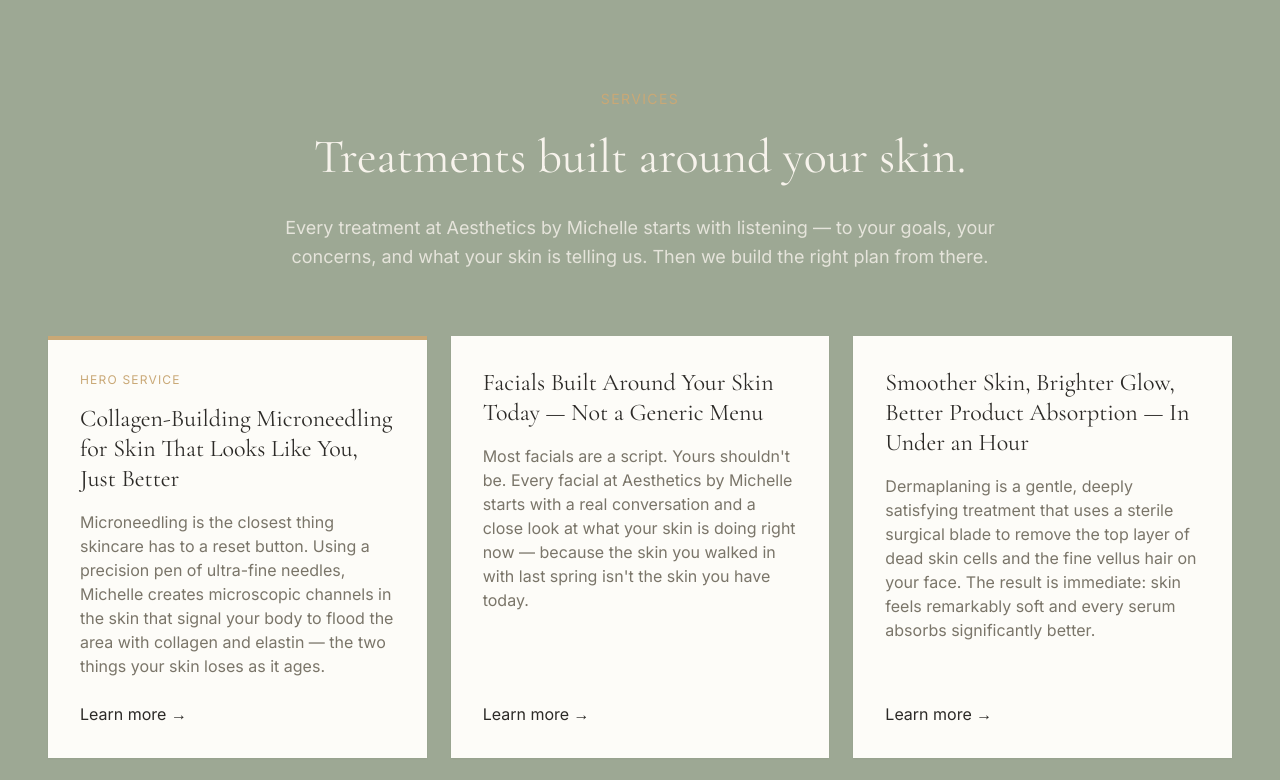
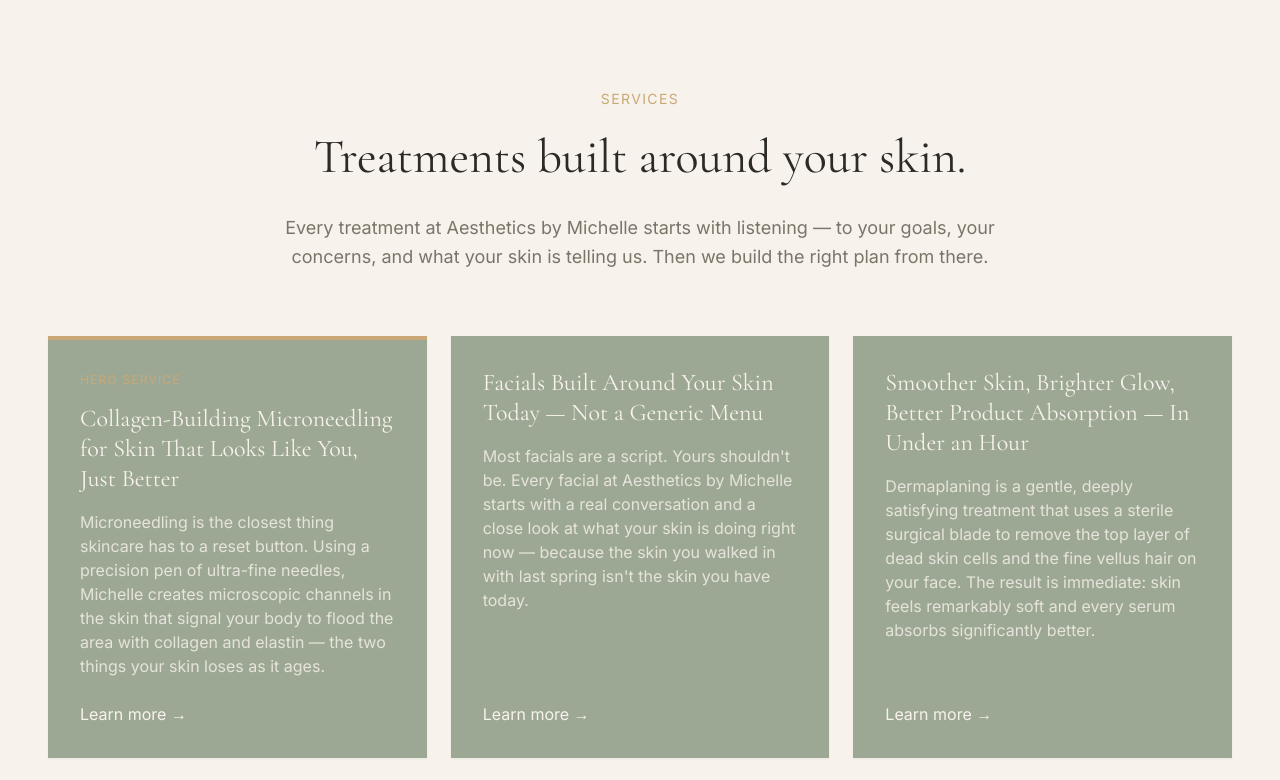
Before and after one commit to Unchainedmindprompts/Aesthetics-by-Michelle, a Next.js app: page / in a window 1280 px wide. Shown: the part 1440-2220 px from the top of the page. Built offline with nearby package versions, Linux system fonts and the light colour scheme.

Commit message:
Invert services panel: sage cards on cream background
Section background returns to cream. Cards switch to sage with
cream titles, cream/80 body, and gold hover on Learn more.

```diff
--- a/app/page.tsx
+++ b/app/page.tsx
@@ -112,16 +112,16 @@ export default function HomePage() {
       </section>
 
       {/* SECTION 3: SERVICES OVERVIEW */}
-      <section id="services" className="bg-sage py-20 md:py-28">
+      <section id="services" className="bg-cream py-20 md:py-28">
         <div className="mx-auto max-w-7xl px-6 md:px-12">
           <div className="mx-auto mb-16 max-w-3xl text-center">
             <p className="font-sans text-sm uppercase tracking-widest text-gold">
               Services
             </p>
-            <h2 className="mt-6 font-serif text-4xl text-cream md:text-5xl">
+            <h2 className="mt-6 font-serif text-4xl text-charcoal md:text-5xl">
               Treatments built around your skin.
             </h2>
-            <p className="mt-8 font-sans text-lg leading-relaxed text-cream/80">
+            <p className="mt-8 font-sans text-lg leading-relaxed text-warmGray">
               Every treatment at Aesthetics by Michelle starts with listening —
               to your goals, your concerns, and what your skin is telling us.
               Then we build the right plan from there.
@@ -129,15 +129,15 @@ export default function HomePage() {
           </div>
 
           <div className="grid grid-cols-1 gap-6 md:grid-cols-2 lg:grid-cols-3">
-            <article className="flex flex-col border-t-4 border-gold bg-softWhite p-8 shadow-sm transition-all duration-300 hover:shadow-md">
+            <article className="flex flex-col border-t-4 border-gold bg-sage p-8 shadow-sm transition-all duration-300 hover:shadow-md">
               <p className="font-sans text-xs uppercase tracking-widest text-gold">
                 Hero Service
               </p>
-              <h3 className="mt-4 font-serif text-2xl leading-tight text-charcoal">
+              <h3 className="mt-4 font-serif text-2xl leading-tight text-cream">
                 Collagen-Building Microneedling for Skin That Looks Like You,
                 Just Better
               </h3>
-              <p className="mt-4 font-sans text-warmGray">
+              <p className="mt-4 font-sans text-cream/80">
                 Microneedling is the closest thing skincare has to a reset
                 button. Using a precision pen of ultra-fine needles, Michelle
                 creates microscopic channels in the skin that signal your body
@@ -146,7 +146,7 @@ export default function HomePage() {
               </p>
               <Link
                 href="/microneedling"
-                className="mt-auto pt-6 font-sans text-charcoal transition-colors duration-300 hover:text-sage"
+                className="mt-auto pt-6 font-sans text-cream transition-colors duration-300 hover:text-gold"
               >
                 Learn more →
               </Link>
@@ -155,17 +155,17 @@ export default function HomePage() {
             {services.map((service) => (
               <article
                 key={service.href}
-                className="flex flex-col bg-softWhite p-8 shadow-sm transition-all duration-300 hover:shadow-md"
+                className="flex flex-col bg-sage p-8 shadow-sm transition-all duration-300 hover:shadow-md"
               >
-                <h3 className="font-serif text-2xl leading-tight text-charcoal">
+                <h3 className="font-serif text-2xl leading-tight text-cream">
                   {service.title}
                 </h3>
-                <p className="mt-4 font-sans text-warmGray">
+                <p className="mt-4 font-sans text-cream/80">
                   {service.description}
                 </p>
                 <Link
                   href={service.href}
-                  className="mt-auto pt-6 font-sans text-charcoal transition-colors duration-300 hover:text-sage"
+                  className="mt-auto pt-6 font-sans text-cream transition-colors duration-300 hover:text-gold"
                 >
                   Learn more →
                 </Link>
```
